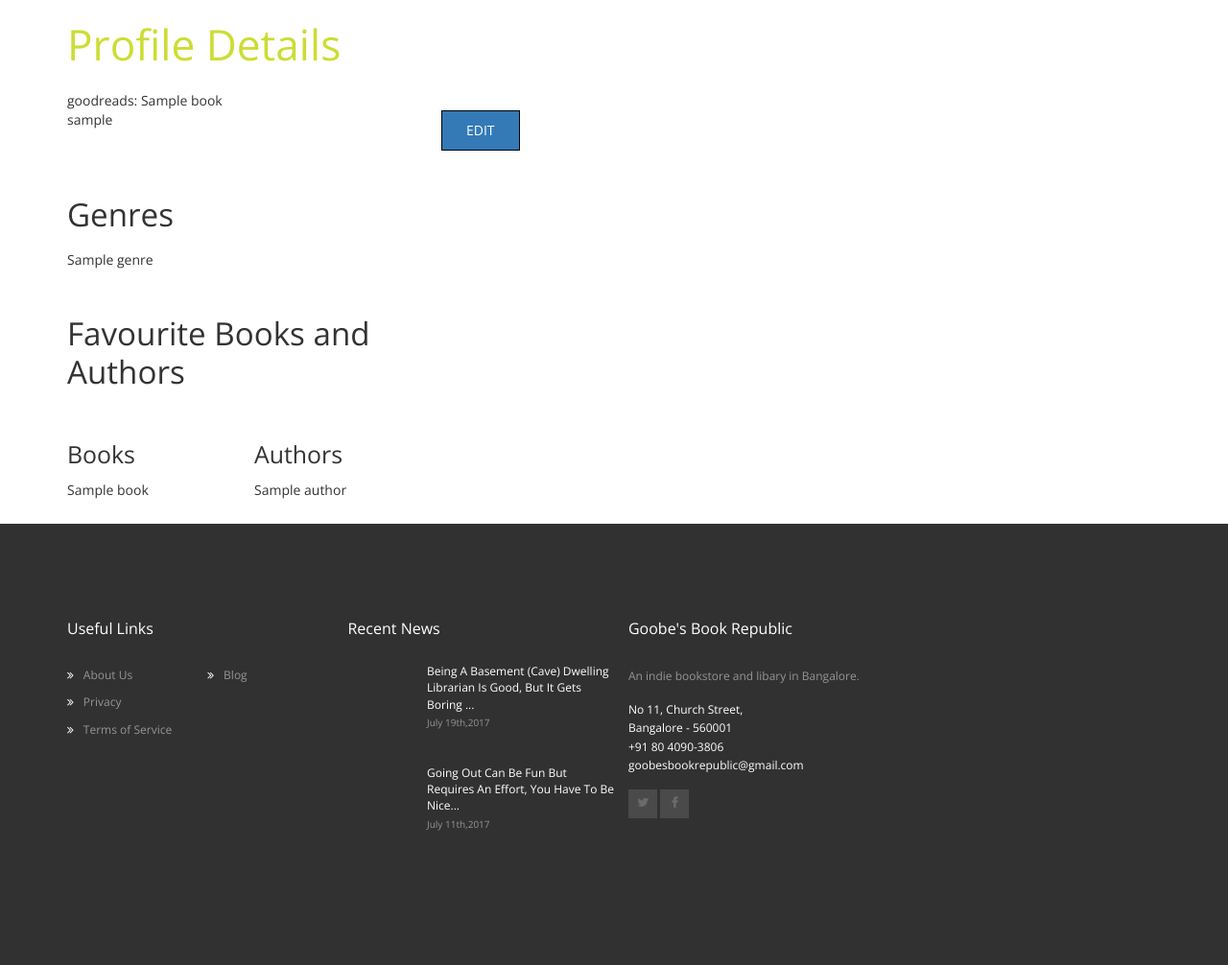
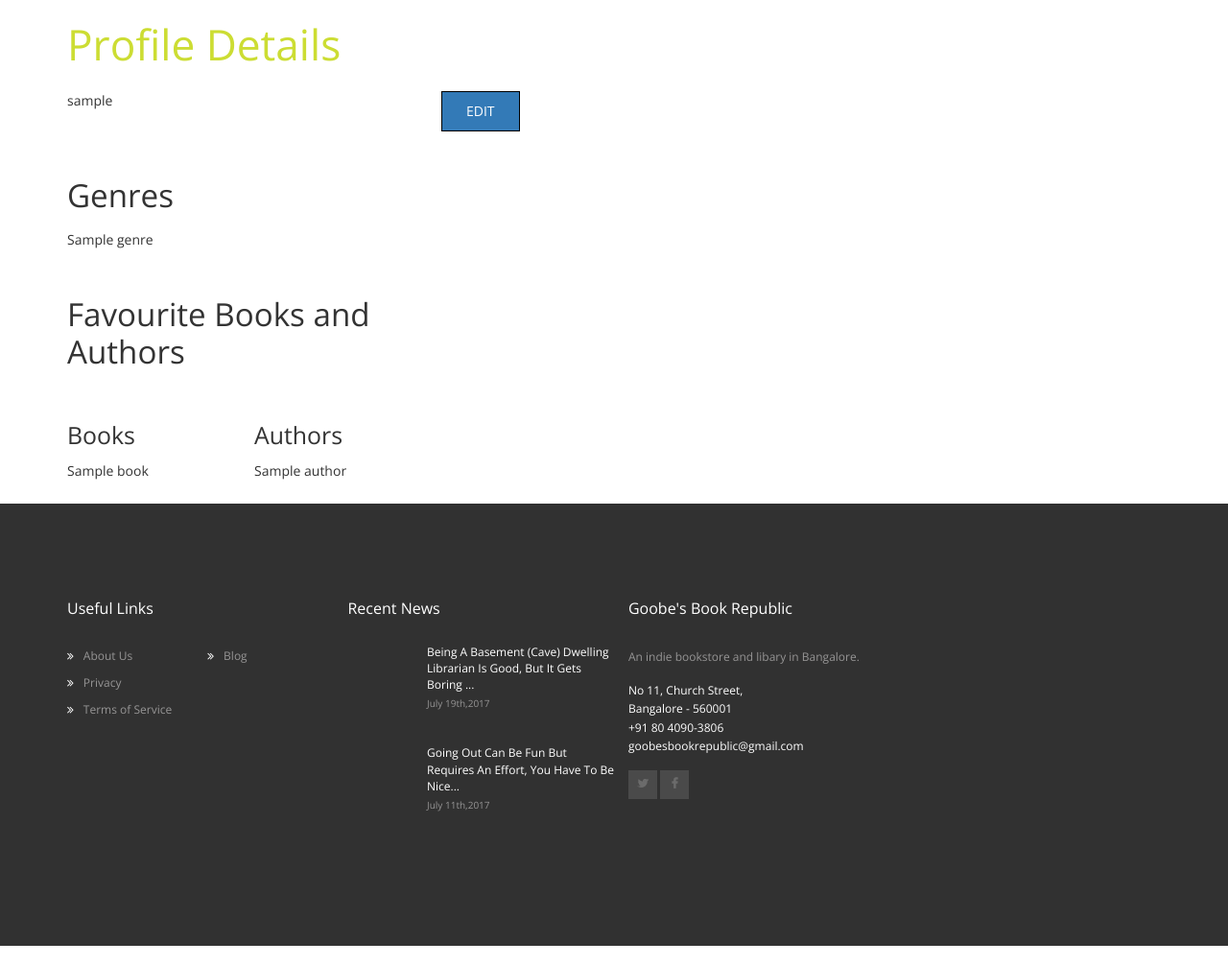
Before and after one commit to goobes/box, a Django app: template apps/base/templates/base/profile_detail.html in a window 1280 px wide. Shown: the part 76-1082 px from the top of the page at 96% size. Run offline with Django 3.2, Linux system fonts and the light colour scheme; tables that the repository leaves empty hold one stand-in row (values such as "Sample post"); the template is opened without the code that fills it: values that come from a table or form of the project are taken from there, most other values are stand-ins (such as "Sample title", 1, 10 or a date in 2020); parts of the project's set-up code (start-up, migrations or seed data) failed here and were passed over; some libraries are stand-ins or nearby versions.

Commit message:
Removed extraneous debug output
In template

```diff
--- a/apps/base/templates/base/profile_detail.html
+++ b/apps/base/templates/base/profile_detail.html
@@ -7,11 +7,6 @@
       <div class="row">
           <div class="col-md-4">
               <h1>Profile Details</h1>
-          </div>
-      </div>
-      <div class="row">
-          <div class="col-md-6">
-            goodreads: {{ goodreads.extra_data.user.updates.update.0.object.read_status.review.book.title }}
           </div>
       </div>
       <div class="row">
```
